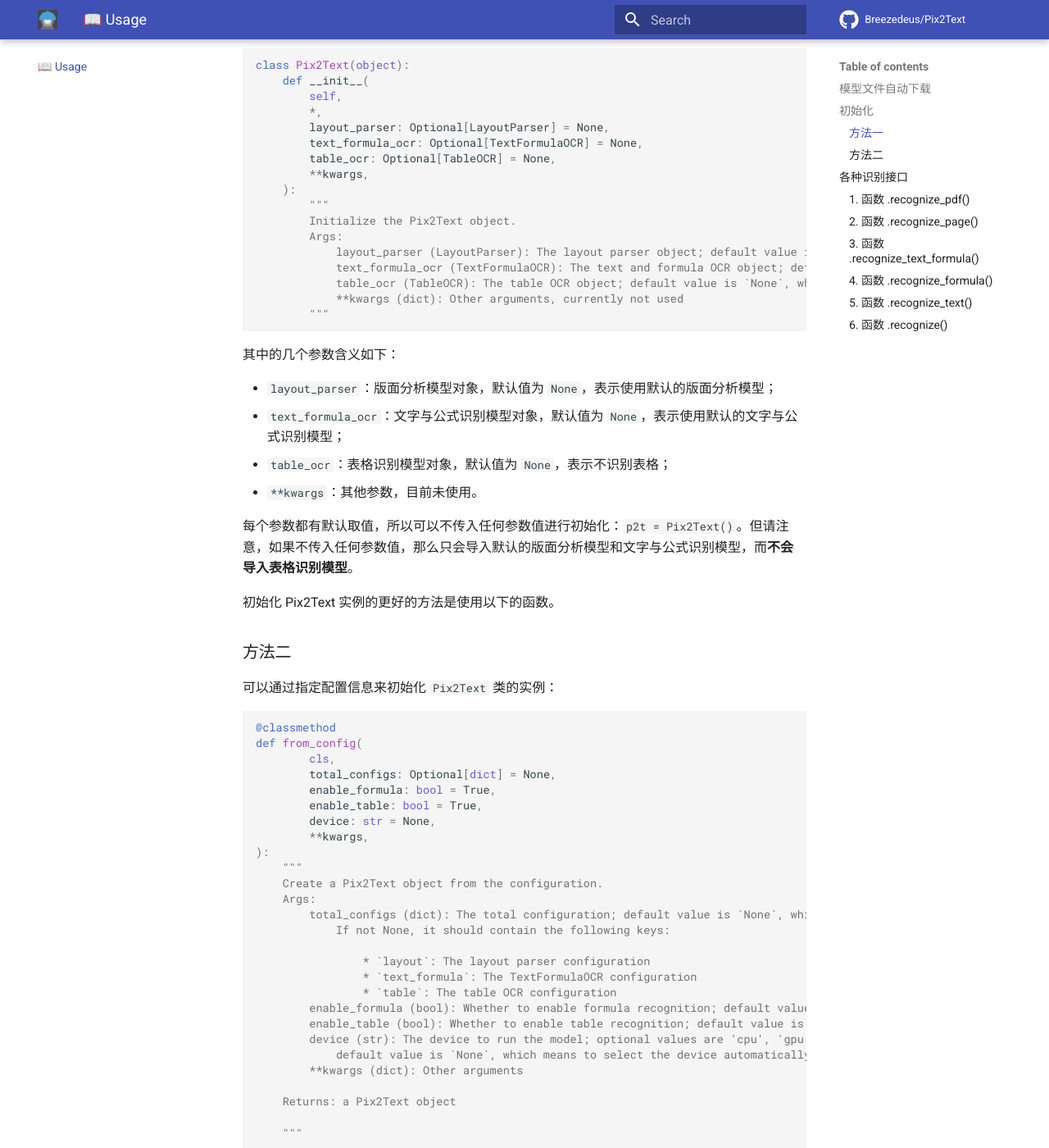
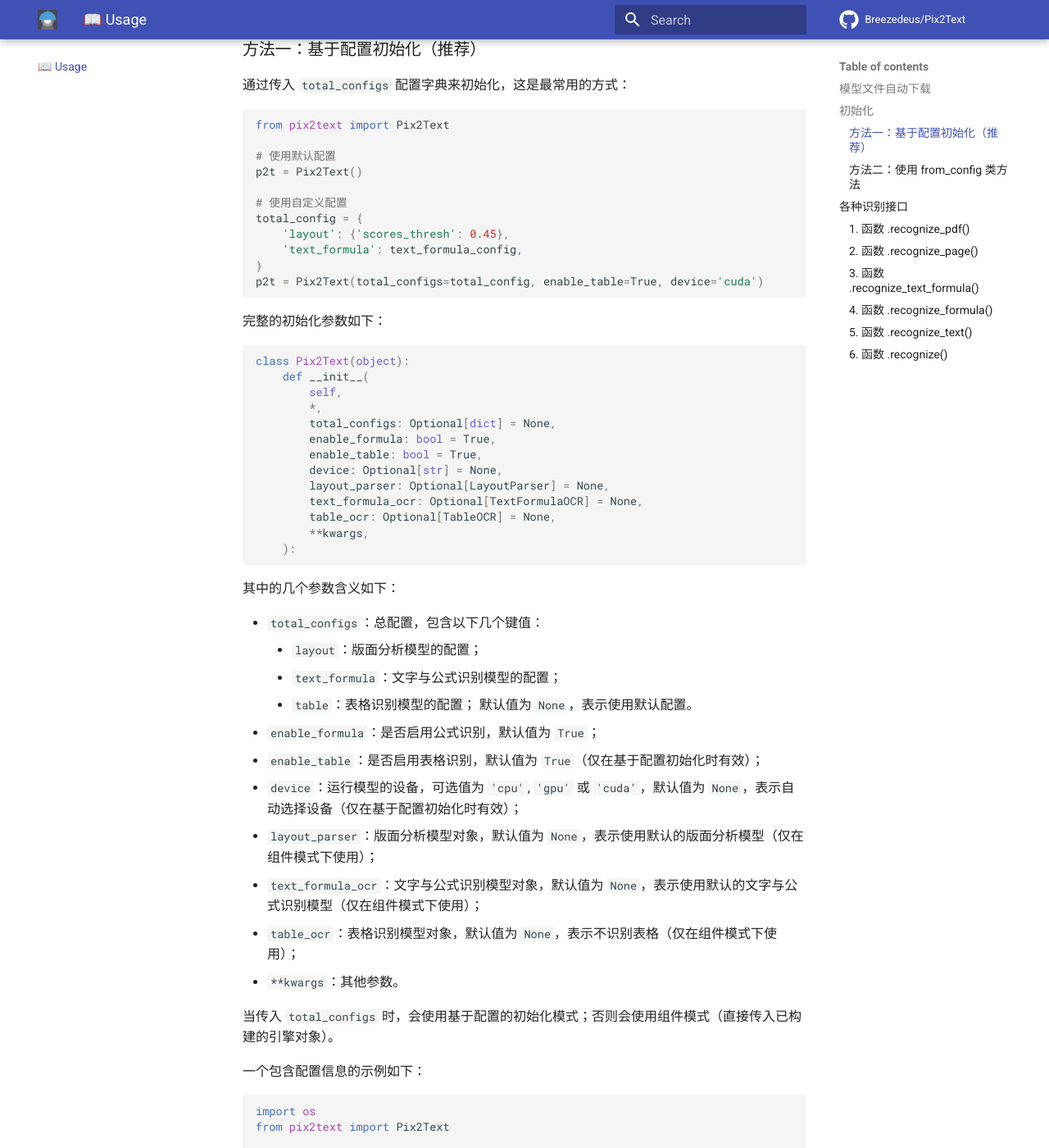
Before and after one commit to breezedeus/Pix2Text, an MkDocs documentation site: the page built from docs/usage.md, in a window 1280 px wide and 1400 px high, scrolled down 686 px. Shown: the whole window at 82% size. Built offline with MkDocs 1.6.1 and Material for MkDocs 9.7.7, drawn with Linux system fonts in a browser that asks for light colours; comment, search, counter and statistics services are not loaded; some of the changed text lies outside the part shown.

Commit message:
feat: enhance Pix2Text initialization with total_configs support and add corresponding tests

````diff
--- a/docs/usage.md
+++ b/docs/usage.md
@@ -13,73 +13,45 @@
 
 
 ## 初始化
-### 方法一
 
-类 [Pix2Text](pix2text/pix_to_text.md) 是识别主类，包含了多个识别函数识别不同类型的 **图片** 或 **PDF文件** 中的内容。类 `Pix2Text` 的初始化函数如下：
+类 [Pix2Text](pix2text/pix_to_text.md) 是识别主类，包含了多个识别函数识别不同类型的 **图片** 或 **PDF文件** 中的内容。
+
+`Pix2Text` 支持两种初始化模式：
+
+### 方法一：基于配置初始化（推荐）
+
+通过传入 `total_configs` 配置字典来初始化，这是最常用的方式：
+
+```python
+from pix2text import Pix2Text
+
+# 使用默认配置
+p2t = Pix2Text()
+
+# 使用自定义配置
+total_config = {
+    'layout': {'scores_thresh': 0.45},
+    'text_formula': text_formula_config,
+}
+p2t = Pix2Text(total_configs=total_config, enable_table=True, device='cuda')
+```
+
+完整的初始化参数如下：
 
 ```python
 class Pix2Text(object):
     def __init__(
         self,
         *,
+        total_configs: Optional[dict] = None,
+        enable_formula: bool = True,
+        enable_table: bool = True,
+        device: Optional[str] = None,
         layout_parser: Optional[LayoutParser] = None,
         text_formula_ocr: Optional[TextFormulaOCR] = None,
         table_ocr: Optional[TableOCR] = None,
         **kwargs,
     ):
-		"""
-        Initialize the Pix2Text object.
-        Args:
-            layout_parser (LayoutParser): The layout parser object; default value is `None`, which means to create a default one
-            text_formula_ocr (TextFormulaOCR): The text and formula OCR object; default value is `None`, which means to create a default one
-            table_ocr (TableOCR): The table OCR object; default value is `None`, which means not to recognize tables
-            **kwargs (dict): Other arguments, currently not used
-        """
-```
-
-其中的几个参数含义如下：
-
-* `layout_parser`：版面分析模型对象，默认值为 `None`，表示使用默认的版面分析模型；
-* `text_formula_ocr`：文字与公式识别模型对象，默认值为 `None`，表示使用默认的文字与公式识别模型；
-* `table_ocr`：表格识别模型对象，默认值为 `None`，表示不识别表格；
-* `**kwargs`：其他参数，目前未使用。
-
-
-每个参数都有默认取值，所以可以不传入任何参数值进行初始化：`p2t = Pix2Text()`。但请注意，如果不传入任何参数值，那么只会导入默认的版面分析模型和文字与公式识别模型，而**不会导入表格识别模型**。
-
-初始化 Pix2Text 实例的更好的方法是使用以下的函数。
-
-### 方法二
-可以通过指定配置信息来初始化 `Pix2Text` 类的实例：
-
-```python
-@classmethod
-def from_config(
-		cls,
-		total_configs: Optional[dict] = None,
-		enable_formula: bool = True,
-		enable_table: bool = True,
-		device: str = None,
-		**kwargs,
-):
-	"""
-    Create a Pix2Text object from the configuration.
-    Args:
-        total_configs (dict): The total configuration; default value is `None`, which means to use the default configuration.
-            If not None, it should contain the following keys:
-
-                * `layout`: The layout parser configuration
-                * `text_formula`: The TextFormulaOCR configuration
-                * `table`: The table OCR configuration
-        enable_formula (bool): Whether to enable formula recognition; default value is `True`
-        enable_table (bool): Whether to enable table recognition; default value is `True`
-        device (str): The device to run the model; optional values are 'cpu', 'gpu' or 'cuda';
-            default value is `None`, which means to select the device automatically
-        **kwargs (dict): Other arguments
-
-    Returns: a Pix2Text object
-
-    """
 ```
 
 其中的几个参数含义如下：
@@ -90,13 +62,14 @@
 	- `table`：表格识别模型的配置；
   默认值为 `None`，表示使用默认配置。
 * `enable_formula`：是否启用公式识别，默认值为 `True`；
-* `enable_table`：是否启用表格识别，默认值为 `True`；
-* `device`：运行模型的设备，可选值为 `'cpu'`, `'gpu'` 或 `'cuda'`，默认值为 `None`，表示自动选择设备；
-* `**kwargs`：其他参数，目前未使用。
+* `enable_table`：是否启用表格识别，默认值为 `True`（仅在基于配置初始化时有效）；
+* `device`：运行模型的设备，可选值为 `'cpu'`, `'gpu'` 或 `'cuda'`，默认值为 `None`，表示自动选择设备（仅在基于配置初始化时有效）；
+* `layout_parser`：版面分析模型对象，默认值为 `None`，表示使用默认的版面分析模型（仅在组件模式下使用）；
+* `text_formula_ocr`：文字与公式识别模型对象，默认值为 `None`，表示使用默认的文字与公式识别模型（仅在组件模式下使用）；
+* `table_ocr`：表格识别模型对象，默认值为 `None`，表示不识别表格（仅在组件模式下使用）；
+* `**kwargs`：其他参数。
 
-这个函数的返回值是一个 `Pix2Text` 类的实例，可以直接使用这个实例进行识别。
-
-推荐使用此函数初始化 Pix2Text 的实例，如：`p2t = Pix2Text.from_config()`。
+当传入 `total_configs` 时，会使用基于配置的初始化模式；否则会使用组件模式（直接传入已构建的引擎对象）。
 
 一个包含配置信息的示例如下：
 
@@ -156,9 +129,45 @@
         "api_key": api_key,
     },
 }
-p2t = Pix2Text.from_config(total_configs=total_config)
+p2t = Pix2Text(total_configs=total_config)
 ```
 `model_name` 和 `api_key` 的取值，具体可参考 [LiteLLM 文档](https://docs.litellm.ai/docs/)。
+
+### 方法二：使用 `from_config` 类方法
+
+也可以通过 `from_config` 类方法来初始化，功能与方法一完全相同：
+
+```python
+@classmethod
+def from_config(
+		cls,
+		total_configs: Optional[dict] = None,
+		enable_formula: bool = True,
+		enable_table: bool = True,
+		device: str = None,
+		**kwargs,
+):
+	"""
+    Create a Pix2Text object from the configuration.
+    Args:
+        total_configs (dict): The total configuration; default value is `None`, which means to use the default configuration.
+            If not None, it should contain the following keys:
+
+                * `layout`: The layout parser configuration
+                * `text_formula`: The TextFormulaOCR configuration
+                * `table`: The table OCR configuration
+        enable_formula (bool): Whether to enable formula recognition; default value is `True`
+        enable_table (bool): Whether to enable table recognition; default value is `True`
+        device (str): The device to run the model; optional values are 'cpu', 'gpu' or 'cuda';
+            default value is `None`, which means to select the device automatically
+        **kwargs (dict): Other arguments
+
+    Returns: a Pix2Text object
+
+    """
+```
+
+使用示例：`p2t = Pix2Text.from_config(total_configs=total_config)`。
 
 更多初始化的示例请参见 [tests/test_pix2text.py](https://github.com/breezedeus/Pix2Text/blob/main/tests/test_pix2text.py)。
 
````
Also changed, not shown: other parts of docs/usage.md (+1 -1 lines), 2 other files.
